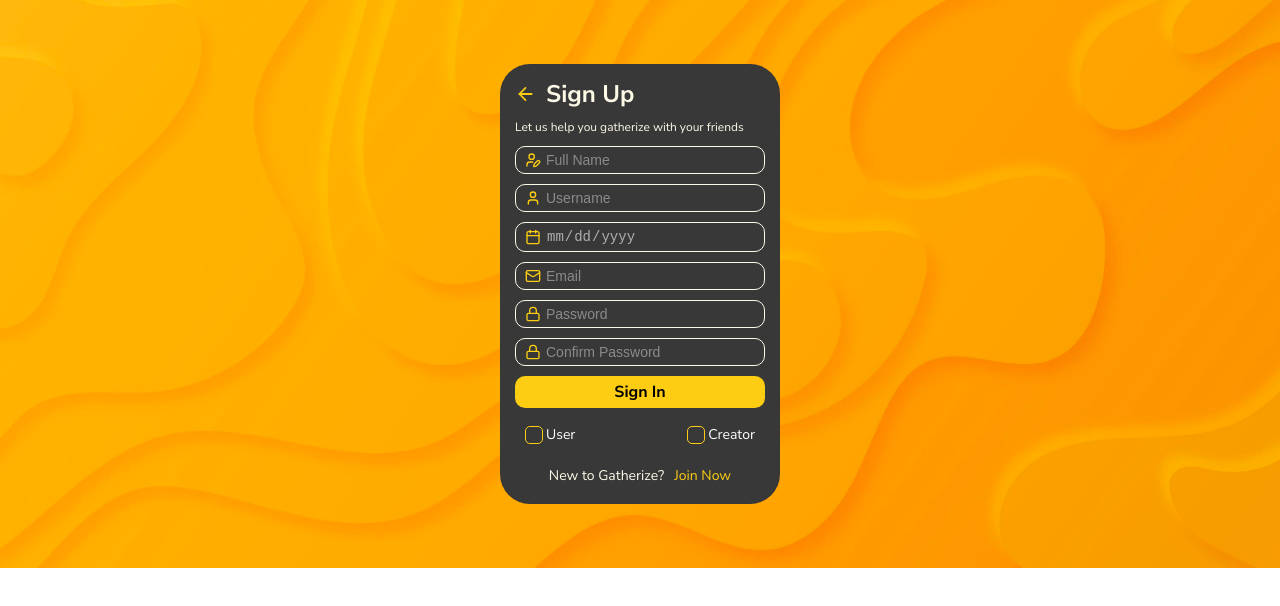
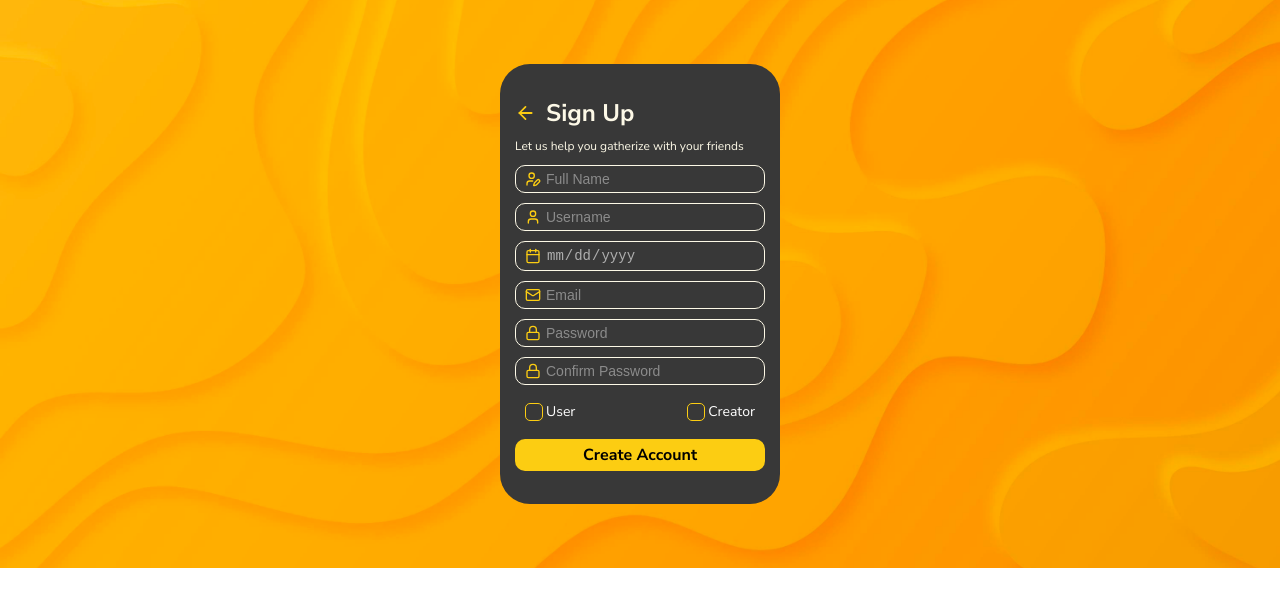
Before and after one commit to Gcld/gatherize, a Next.js app: page /signup in a window 1280 px wide. Shown: the top 606 px of the page. Built offline with nearby package versions, Linux system fonts and the light colour scheme.

Commit message:
fix: erros de overload

```diff
--- a/src/app/signup/page.tsx
+++ b/src/app/signup/page.tsx
@@ -2,12 +2,14 @@
 
 import React, { useState } from 'react';
 import { LuArrowLeft, LuCalendar, LuLock, LuMail, LuUser, LuUserPen, LuX } from "react-icons/lu";
-import { Container, InputBox, InputWrapper, SignInButton, SignInput, SignUpDiv, SignUpDivReturn, UserTypeButton, UserTypeButtonDiv, UserTypeDiv } from "./styled";
+import { Container, InputBox, InputWrapper, SignInButton, SignInput, SignUpDivReturn, UserTypeButton, UserTypeButtonDiv, UserTypeDiv } from "./styled";
+
+type UserType = 'user' | 'creator' | null;
 
 export default function Login() {
-    const [selectedUserType, setSelectedUserType] = useState(null);
+    const [selectedUserType, setSelectedUserType] = useState<UserType>(null);
 
-    const handleUserTypeClick = (type) => {
+    const handleUserTypeClick = (type: UserType) => {
         setSelectedUserType(type === selectedUserType ? null : type);
     };
 
@@ -37,20 +39,17 @@
                 </InputWrapper>
                 <InputWrapper>
                     <LuLock size={16} color="var(--primaryDarkZaori)" />
-                    <SignInput type="password" placeholder="Password"/>
+                    <SignInput type="password" placeholder="Password" />
                 </InputWrapper>
                 <InputWrapper>
                     <LuLock size={16} color="var(--primaryDarkZaori)" />
                     <SignInput type="password" placeholder="Confirm Password" />
                 </InputWrapper>
-                <SignInButton>
-                    <h3>Sign In</h3>
-                </SignInButton>
                 <UserTypeDiv>
                     <UserTypeButtonDiv>
                         <UserTypeButton
                             onClick={() => handleUserTypeClick('user')}
-                            isSelected={selectedUserType === 'user'}
+                            $isSelected={selectedUserType === 'user'}
                         >
                             {selectedUserType === 'user' && <LuX size={14} color="var(--primaryDarkZaori)" />}
                         </UserTypeButton>
@@ -59,17 +58,16 @@
                     <UserTypeButtonDiv>
                         <UserTypeButton
                             onClick={() => handleUserTypeClick('creator')}
-                            isSelected={selectedUserType === 'creator'}
+                            $isSelected={selectedUserType === 'creator'}
                         >
                             {selectedUserType === 'creator' && <LuX size={14} color="var(--primaryDarkZaori)" />}
                         </UserTypeButton>
                         <h4>Creator</h4>
                     </UserTypeButtonDiv>
                 </UserTypeDiv>
-                <SignUpDiv>
-                    <h4>New to Gatherize?</h4>
-                    <h4 className="signUp">Join Now</h4>
-                </SignUpDiv>
+                <SignInButton>
+                    <h3>Create Account</h3>
+                </SignInButton>
             </InputBox>
         </Container>
     );
--- a/src/app/signup/styled.ts
+++ b/src/app/signup/styled.ts
@@ -1,4 +1,8 @@
 import styled from "styled-components";
+
+interface UserTypeButtonProps {
+    $isSelected?: boolean;
+}
 
 export const Container = styled.div`
     display: flex;
@@ -165,7 +169,7 @@
     }
 `;
 
-export const UserTypeButton = styled.button`
+export const UserTypeButton = styled.button<UserTypeButtonProps>`
     display: flex;
     width: 18px;
     height: 18px;
```
